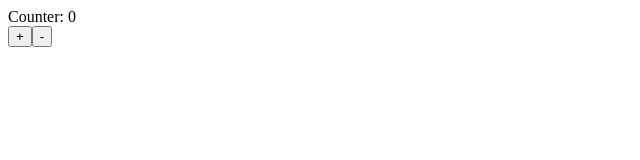
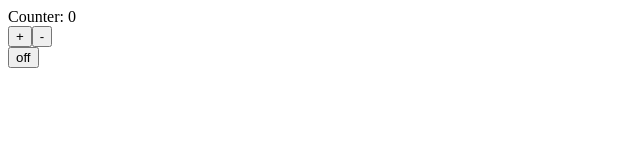
Before and after one commit to valensixx/project-one-react, a React (Create React App) app: page / in a window 1280 px wide. Shown: the top 160 px of the page, without its empty margins (0-640 px from the left). Built offline with nearby package versions, Linux system fonts and the light colour scheme.

Commit message:
create button on/off component

```diff
--- /dev/null
+++ b/src/components/Button.js
@@ -0,0 +1,10 @@
+import React,{useState} from "react";
+//Create button for turning on and off. I will put color over a text.
+export default function App(){
+    const [state, setState] = useState('off');
+    return(
+        <div>
+            <button>{state}</button>
+        </div>
+    );
+}
--- a/src/index.js
+++ b/src/index.js
@@ -1,10 +1,12 @@
 import React from 'react';
 import ReactDOM from 'react-dom/client';
 import App from './components/App';
+import Button from './components/Button';
 
 const root = ReactDOM.createRoot(document.getElementById('root'));
 root.render(
   <React.StrictMode>
     <App />
+    <Button/>
   </React.StrictMode>
 );
```
